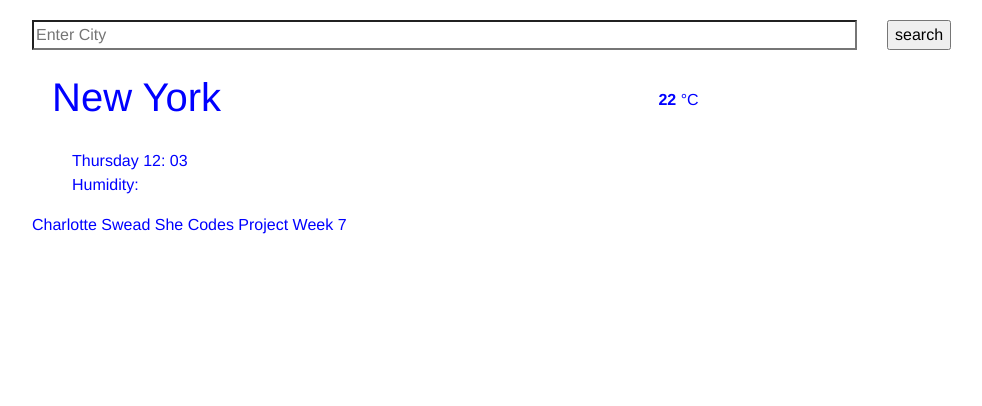
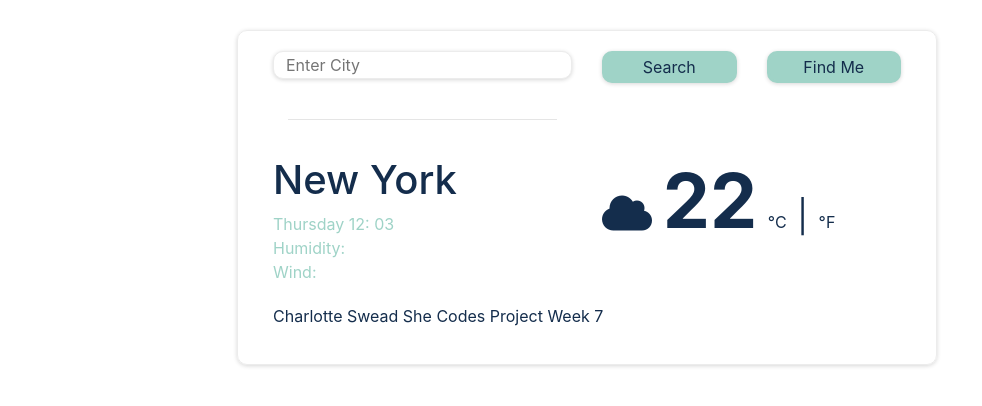
Before and after one commit to cswead/Week7, a plain HTML site: page Index.html in a window 1280 px wide. Shown: the whole page, without its empty margins (53-1035 px from the left). Drawn offline with nearby package versions, Linux system fonts and the light colour scheme; files whose address does not match are found by name.

Commit message:
Applied page styling

```diff
--- a/Index.html
+++ b/Index.html
@@ -10,12 +10,12 @@
       crossorigin="anonymous"
     ></script>
     <link rel="stylesheet" href="https://cdn.jsdelivr.net/npm/bootstrap@4.3.1/dist/css/bootstrap.min.css" integrity="sha384-ggOyR0iXCbMQv3Xipma34MD+dH/1fQ784/j6cY/iJTQUOhcWr7x9JvoRxT2MZw1T" crossorigin="anonymous">
+  </head>
 
-  </head>
   <body>
     <div class="container">
       <div class="row">
-         <div class="col-9">
+         <div class="col-6">
     <form>
           <input
             type="search"
@@ -25,15 +25,24 @@
             class="searchInput"
           />
            </form>
+           <br>
+            <div class="col-12">
+            <hr/>
+            </div>
         </div>
       <div class="col-3">
         </form>
-        <input type="submit" ; class="submitButton" ; value="search" ; />
+        <input type="submit" ; class="submitButton" ; value="Search" ; />
         </form>
+      </div>
+       <div class="col-3">
+
+        <button class="myLocation" type="submit">Find Me</button>
+
       </div>
    </form>
   </br>
-   <hr/>
+
     <div class="col-6">
     <h1 id="chosenCity">New York</h1>
     <ul>
@@ -45,17 +54,21 @@
       <li>
         Humidity:
         <span id="humidity"></span>
+      </br>
+        Wind:
+        <span id="wind"></span>
         <strong> </strong>
         </div>
         </li>
          <div class="col-6">
-        <span class="tempContainer">
-          <canvas width="52" height="52"
-            ><i class="fa-solid fa-cloud"></i
-          ></canvas>
+           <h1><span class="tempContainer">
+            <i class="fa-solid fa-cloud"></i>
             <span class="temp"><strong>22</strong></span>
-            <span class="unit">°C</span>
-            </span>
+            <span class="celcius"><small>°C</small></span>
+            <small>|</small>
+            <span class="fahrenheit"><small>°F</small></span>
+            </span></h1>
+
           </div>
 
     </ul>
--- a/Source/style.css
+++ b/Source/style.css
@@ -1,20 +1,60 @@
 body {
-  font-family: Cerebri-Sans, Helvetica, Arial, sans-serif;
-  color: blue;
-  display: block;
-  margin: auto;
+  margin: 30px auto;
   padding: 20px;
-  border-color: black;
+  max-width: 700px;
+  border: 1px solid #ececec;
+  border-radius: 10px;
+  background-color: white;
+  box-shadow: rgba(0, 0, 0, 0.16) 0px 1px 4px;
 }
 .searchInput {
   width: 100%;
+  border-radius: 10px;
+  border: 1px solid #ececec;
+  box-shadow: rgba(0, 0, 0, 0.16) 0px 1px 4px;
+}
+.searchInput {
+  text-indent: 10px;
+}
+.submitButton {
+  border-radius: 10px;
+  background-color: #9fd3c7;
+  border: 3px solid #9fd3c7;
+  width: 100%;
+  color: #142d4c;
+  box-shadow: rgba(0, 0, 0, 0.16) 0px 1px 4px;
+}
+.myLocation {
+  border-radius: 10px;
+  background-color: #9fd3c7;
+  border: 3px solid #9fd3c7;
+  width: 100%;
+  color: #142d4c;
+  box-shadow: rgba(0, 0, 0, 0.16) 0px 1px 4px;
 }
 h1 {
-  padding: 20px;
+  padding-top: 20px;
+  color: #142d4c;
 }
 ul {
   list-style: none;
+  color: #9fd3c7;
+  padding-left: 0px;
+  margin: auto;
+}
+.temp {
+  font-size: 75px;
 }
 hr {
-  color: black;
+  width: 100%;
 }
+.celcius {
+  font-size: 20px;
+}
+.fahrenheit {
+  font-size: 20px;
+}
+p {
+  padding-top: 20px;
+  color: #142d4c;
+}
```
